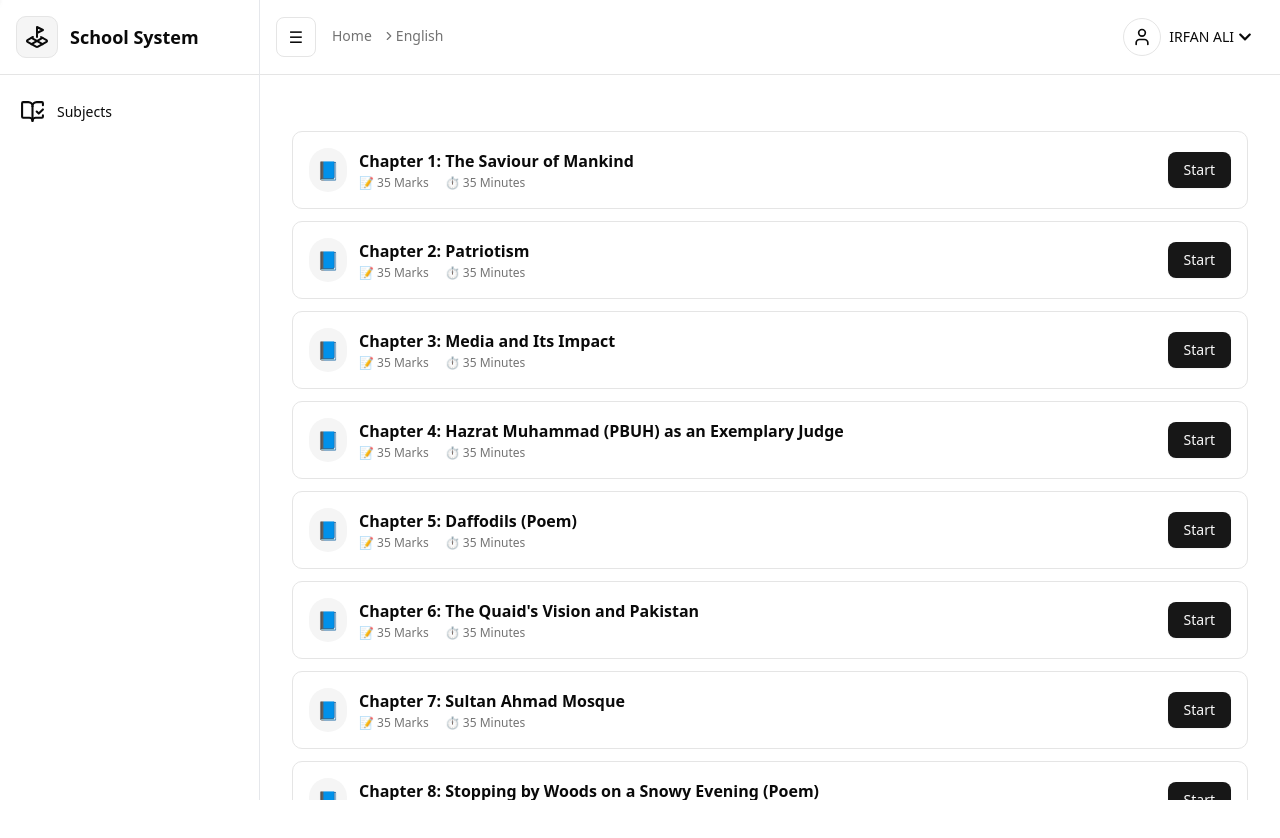
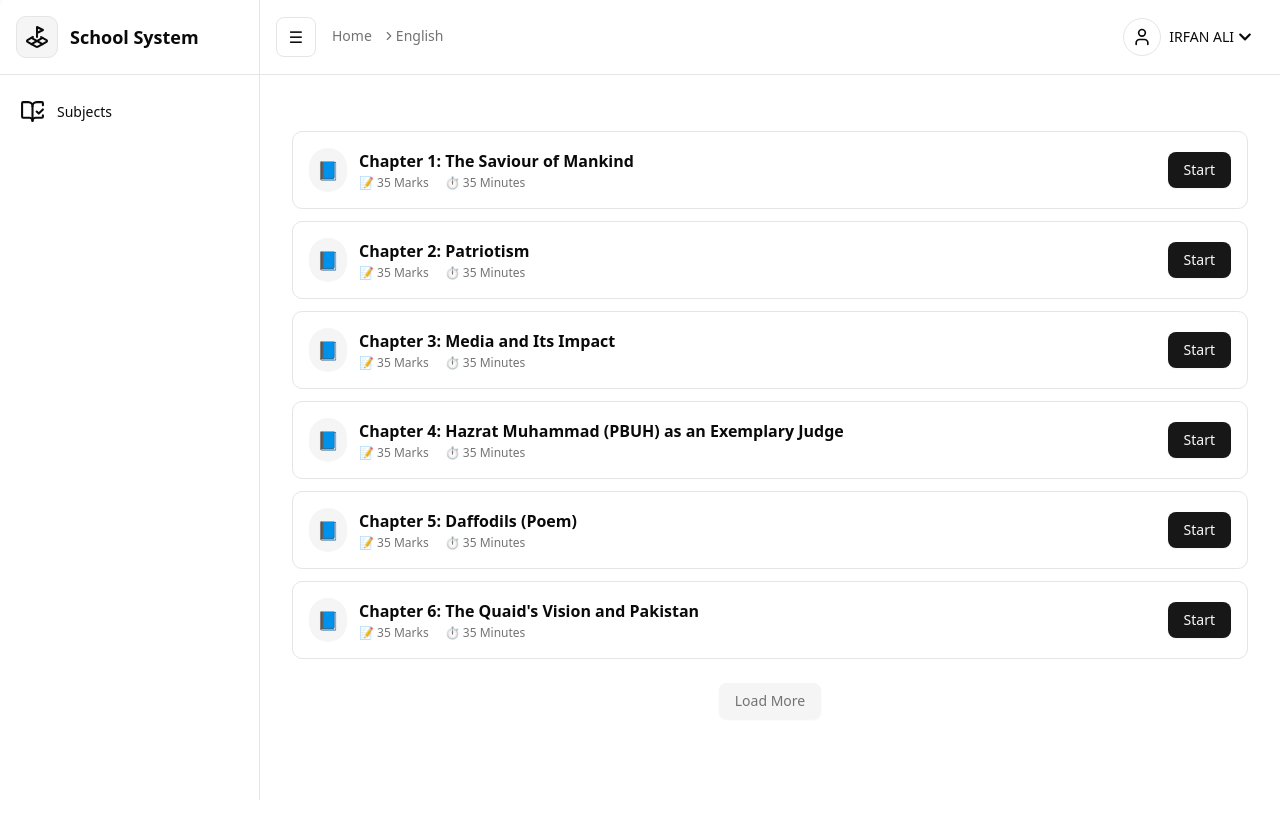
Before and after one commit to Irfanthalvi/shadcn-lms-dev, a React (Vite) app: page /subjects in a window 1280 px wide. Both pictures are taken after a click on the element 420 px from the left and 275 px from the top of the page. Shown: the top 838 px of the page. Before the commit the page ends 800 px from the top, so only its background shows below. Built offline with nearby package versions, Linux system fonts and the light colour scheme.

Commit message:
add load more, scroll bar width

```diff
--- a/src/components/Chapter.jsx
+++ b/src/components/Chapter.jsx
@@ -20,6 +20,7 @@ const SubjectChapters = () => {
 
   const [chapters, setChapters] = useState([]);
   const [loading, setLoading] = useState(true);
+  const [visibleCount, setVisibleCount] = useState(6); // Initial chapters to show
 
   useEffect(() => {
     const chapterMap = {
@@ -52,6 +53,12 @@ const SubjectChapters = () => {
     navigate(`/assessment/${id}/${chapterId}`);
   };
 
+  const handleLoadMore = () => {
+    setVisibleCount((prev) => prev + 6);
+  };
+
+  const visibleChapters = chapters.slice(0, visibleCount);
+  const hasMore = visibleCount < chapters.length;
 
   if (loading) {
     return (
@@ -65,7 +72,7 @@ const SubjectChapters = () => {
   return (
     <div className="min-h-screen bg-background text-foreground px-4 py-10">
       <div className="space-y-3">
-        {chapters.map((chapter, idx) => (
+        {visibleChapters.map((chapter, idx) => (
           <div
             key={idx}
             onClick={() => handleAssessment(chapter)}
@@ -85,6 +92,15 @@ const SubjectChapters = () => {
           </div>
         ))}
       </div>
+
+      {/* Load More Button */}
+      {hasMore && (
+        <div className="flex justify-center mt-6">
+          <Button onClick={handleLoadMore} className="bg-muted text-muted-foreground hover:bg-muted/80">
+            Load More
+          </Button>
+        </div>
+      )}
     </div>
   );
 };
--- /dev/null
+++ b/src/components/ui/skeleton.jsx
@@ -0,0 +1,15 @@
+import { cn } from "@/lib/utils"
+
+function Skeleton({
+  className,
+  ...props
+}) {
+  return (
+    <div
+      data-slot="skeleton"
+      className={cn("bg-accent animate-pulse rounded-md", className)}
+      {...props} />
+  );
+}
+
+export { Skeleton }
--- a/src/index.css
+++ b/src/index.css
@@ -118,3 +118,26 @@
     @apply bg-background text-foreground;
   }
 }
+
+/* index.css */
+
+/* Show scrollbar only when needed (auto), slim style */
+::-webkit-scrollbar {
+  width: 6px;
+  height: 6px;
+}
+
+::-webkit-scrollbar-track {
+  background: transparent;
+}
+
+::-webkit-scrollbar-thumb {
+  background-color: rgba(100, 100, 100, 0.3);
+  border-radius: 4px;
+}
+
+/* Firefox support */
+* {
+  scrollbar-width: thin;
+  scrollbar-color: rgba(100, 100, 100, 0.3) transparent;
+}
--- a/src/layouts/DashboardLayout.jsx
+++ b/src/layouts/DashboardLayout.jsx
@@ -16,7 +16,7 @@ const DashboardLayout = ({ children }) => {
   const [isSidebarOpen, setIsSidebarOpen] = useState(false);
   const [isMobile, setIsMobile] = useState(window.innerWidth < 768);
   const [isDropdownOpen, setIsDropdownOpen] = useState(false);
-    const [loading, setLoading] = useState(true); // ✅ new state
+  const [loading, setLoading] = useState(true);
   const dropdownRef = useRef(null);
 
   useEffect(() => {
@@ -40,16 +40,16 @@ const DashboardLayout = ({ children }) => {
     return () => document.removeEventListener("mousedown", handleClickOutside);
   }, []);
 
-    // ✅ Simulate page loading — optional
   useEffect(() => {
-        const timer = setTimeout(() => setLoading(false), 600); // simulate 600ms
+    const timer = setTimeout(() => setLoading(false), 600);
     return () => clearTimeout(timer);
   }, []);
 
   const toggleSidebar = () => setIsSidebarOpen((prev) => !prev);
 
   return (
-        <div className="flex h-screen bg-background text-foreground">
+    <div className="flex min-h-screen bg-background text-foreground">
+      {/* Overlay for mobile sidebar */}
       {isMobile && isSidebarOpen && (
         <div
           className="fixed inset-0 z-40 bg-black/50"
@@ -59,12 +59,13 @@ const DashboardLayout = ({ children }) => {
 
       {/* Sidebar */}
       <aside
-                className={`fixed top-0 left-0 z-50 h-full bg-background border-r border-gray-200 flex flex-col transition-all duration-300 ease-in-out
+        className={`fixed top-0 left-0 z-50 h-full bg-background border-r border-border flex flex-col transition-all duration-300
           ${isSidebarOpen ? (isMobile ? "w-full" : "w-[260px]") : "w-[70px]"}`}
       >
+        {/* Sidebar header */}
         <div className="flex items-center justify-between px-4 h-[75px] border-b border-border">
           <div className="flex items-center gap-3">
-                        <div className="p-2 bg-muted rounded-lg border border-border ">
+            <div className="p-2 bg-muted rounded-lg border border-border">
               <LandPlot size={24} />
             </div>
             {isSidebarOpen && (
@@ -83,6 +84,7 @@ const DashboardLayout = ({ children }) => {
           )}
         </div>
 
+        {/* Navigation Links */}
         <nav className="flex-1 px-1 py-4 space-y-2 overflow-y-auto">
           <NavLink
             to="/subjects"
@@ -90,8 +92,7 @@ const DashboardLayout = ({ children }) => {
               `flex items-center gap-3 px-4 py-2 rounded-md text-sm font-medium transition-colors
                ${isActive
                  ? "bg-accent text-accent-foreground"
-                                : "hover:bg-muted hover:text-foreground"
-                            }`
+                 : "hover:bg-muted hover:text-foreground"}`
             }
           >
             <BookOpenCheck size={25} />
@@ -100,26 +101,26 @@ const DashboardLayout = ({ children }) => {
         </nav>
       </aside>
 
-            {/* Main content area */}
+      {/* Main Content */}
       <main
         className={`flex flex-col flex-1 min-w-0 transition-all duration-300
           ${isSidebarOpen ? (isMobile ? "ml-0" : "ml-[260px]") : "ml-[70px]"}`}
       >
-                {/* Topbar */}
-                <header className="flex items-center justify-between h-[75px] px-4 border-b border-border bg-background">
+        {/* Sticky Topbar */}
+        <header className="sticky top-0 z-30 flex items-center justify-between h-[75px] px-4 border-b border-border bg-background">
           <div className="flex items-center justify-center gap-4 min-w-0">
             <button
               onClick={toggleSidebar}
-                            className="w-10 h-10 flex items-center justify-center border border-border rounded-md  transition shrink-0"
+              className="w-10 h-10 flex items-center justify-center border border-border rounded-md transition shrink-0"
             >
               ☰
             </button>
-                        <div className="flex items-center h-10 translate-y-[7px] overflow-hidden ">
+            <div className="flex items-center h-10 translate-y-[7px] overflow-hidden">
               <Breadcrumbs />
             </div>
           </div>
 
-                    {/* Profile */}
+          {/* Profile Dropdown */}
           <div className="relative" ref={dropdownRef}>
             <button
               onClick={() => setIsDropdownOpen((prev) => !prev)}
@@ -131,8 +132,7 @@ const DashboardLayout = ({ children }) => {
               <span className="hidden md:flex items-center text-sm font-medium">
                 IRFAN ALI
                 <FaChevronDown
-                                    className={`ml-1 transition-transform ${isDropdownOpen ? "rotate-180" : "rotate-0"
-                                        }`}
+                  className={`ml-1 transition-transform ${isDropdownOpen ? "rotate-180" : "rotate-0"}`}
                 />
               </span>
             </button>
@@ -166,8 +166,8 @@ const DashboardLayout = ({ children }) => {
           </div>
         </header>
 
-                {/* Page Content */}
-                <div className="flex-1 overflow-auto p-4">
+        {/* Scrollable Page Content */}
+        <div className="flex-1 overflow-y-auto p-4">
           {loading ? (
             <div className="h-full flex items-center justify-center text-muted-foreground">
               <Loader className="w-6 h-6 mr-2 animate-spin" />
--- a/src/student/Subject.jsx
+++ b/src/student/Subject.jsx
@@ -1,34 +1,48 @@
 import React, { useEffect, useState } from "react";
-import { ArrowRight, Loader } from "lucide-react";
+import { ArrowRight } from "lucide-react";
 import { subjectsData } from "@/components/subject-data";
 import { useNavigate } from "react-router-dom";
 import { Button } from "@/components/ui/button";
+import { Skeleton } from "@/components/ui/skeleton";
 
 const Subject = () => {
   const navigate = useNavigate();
   const [loading, setLoading] = useState(true);
+  const [visibleCount, setVisibleCount] = useState(8); // show 8 initially
 
-  // Simulate data loading
   useEffect(() => {
     const timer = setTimeout(() => {
       setLoading(false);
-    }, 800); // optional delay
+    }, 800);
     return () => clearTimeout(timer);
   }, []);
 
-  if (loading) {
-    return (
-      <div className="min-h-screen flex items-center justify-center text-muted-foreground">
-        <Loader className="w-6 h-6 mr-2 animate-spin" />
-        Loading subjects...
-      </div>
-    );
-  }
+  const handleLoadMore = () => {
+    setVisibleCount((prev) => prev + 8); // load 8 more on click
+  };
+
+  const visibleSubjects = subjectsData.slice(0, visibleCount);
+  const hasMore = visibleCount < subjectsData.length;
 
   return (
     <div className="min-h-screen bg-background text-foreground p-10">
       <div className="grid grid-cols-1 md:grid-cols-2 lg:grid-cols-3 xl:grid-cols-4 gap-6">
-        {subjectsData.map((subject, index) => (
+        {loading
+          ? Array.from({ length: 8 }).map((_, i) => (
+              <div
+                key={i}
+                className="bg-card border border-border rounded-xl h-72 flex flex-col overflow-hidden"
+              >
+                <Skeleton className="h-32 w-full" />
+                <div className="p-4 flex flex-col flex-1">
+                  <Skeleton className="h-4 w-3/4 mb-2" />
+                  <Skeleton className="h-3 w-full mb-2" />
+                  <Skeleton className="h-3 w-5/6 mb-4" />
+                  <Skeleton className="h-9 w-28 mt-auto" />
+                </div>
+              </div>
+            ))
+          : visibleSubjects.map((subject, index) => (
               <div
                 key={index}
                 onClick={() => navigate(subject.slug)}
@@ -46,8 +60,12 @@ const Subject = () => {
                   />
                 </div>
                 <div className="p-4 flex flex-col flex-1">
-              <h2 className="text-base font-semibold mb-1 line-clamp-1">{subject.title}</h2>
-              <p className="text-sm text-muted-foreground mb-3 line-clamp-2">{subject.description}</p>
+                  <h2 className="text-base font-semibold mb-1 line-clamp-1">
+                    {subject.title}
+                  </h2>
+                  <p className="text-sm text-muted-foreground mb-3 line-clamp-2">
+                    {subject.description}
+                  </p>
                   <Button className="mt-auto inline-flex items-center justify-center gap-1 bg-primary text-primary-foreground text-sm font-medium px-4 py-2 rounded-md hover:opacity-90 transition w-fit">
                     Continue Study <ArrowRight size={16} />
                   </Button>
@@ -55,6 +73,18 @@ const Subject = () => {
               </div>
             ))}
       </div>
+
+      {/* Load More Button */}
+      {!loading && hasMore && (
+        <div className="flex justify-center mt-8">
+          <Button
+            onClick={handleLoadMore}
+            className="bg-muted text-muted-foreground hover:bg-muted/80 transition"
+          >
+            Load More
+          </Button>
+        </div>
+      )}
     </div>
   );
 };
```
Lines whose indentation alone changed are shown as unchanged.
